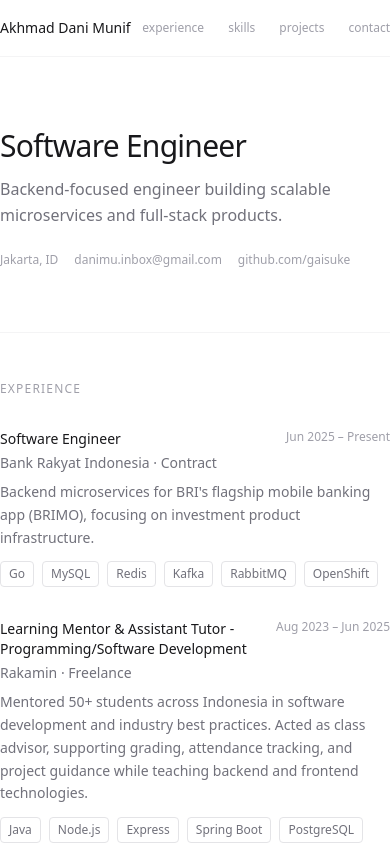
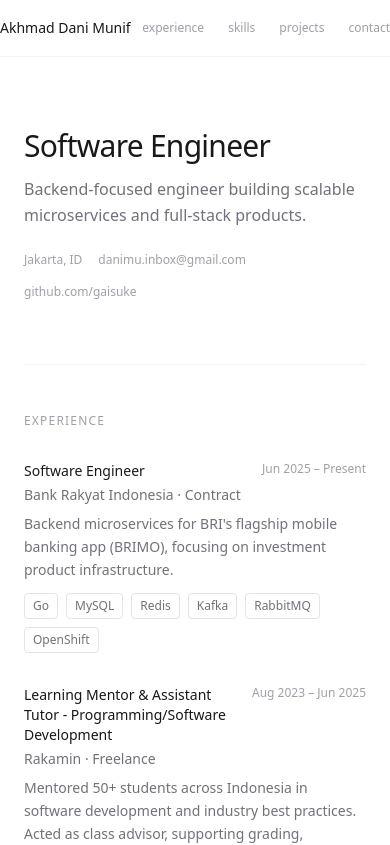
Before and after one commit to gaisuke/gaisuke.github.io, a Next.js app: page / in a window 390 px wide. Shown: the top 845 px of the page. Built offline with nearby package versions, Linux system fonts and the light colour scheme; no server answers.

Commit message:
fix(padding): fix padding on mobile

```diff
--- a/app/layout.tsx
+++ b/app/layout.tsx
@@ -20,7 +20,7 @@ export const metadata: Metadata = {
 export default function RootLayout({ children }: { children: React.ReactNode }) {
   return (
     <html lang="en" className={`${geistSans.variable} ${geistMono.variable}`}>
-      <body className="bg-white text-zinc-900 font-sans antialiased">
+      <body className="bg-white text-zinc-900 font-sans antialiased px-6">
         {children}
       </body>
     </html>
```
